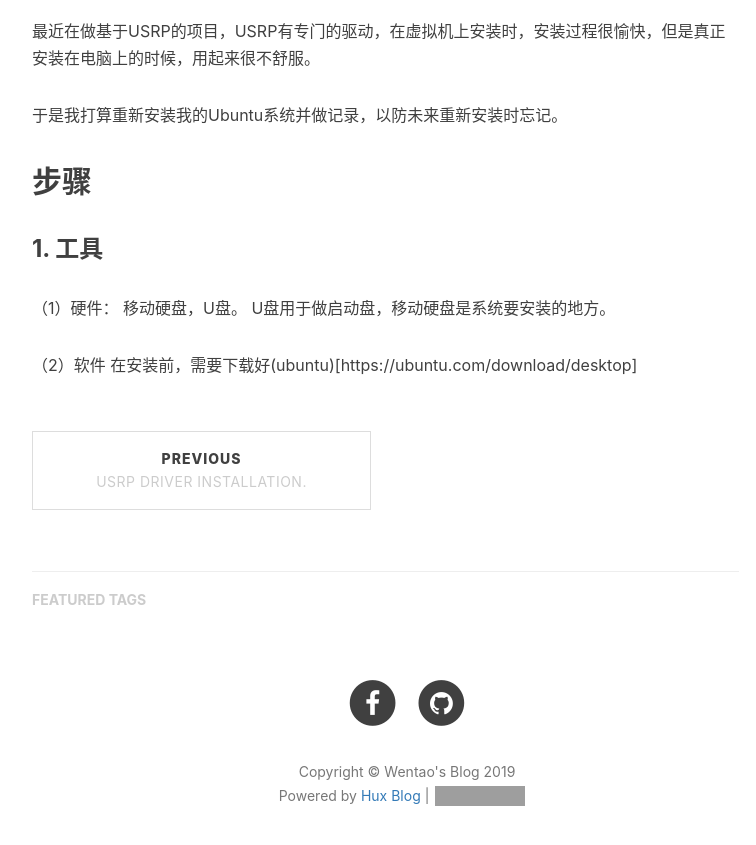
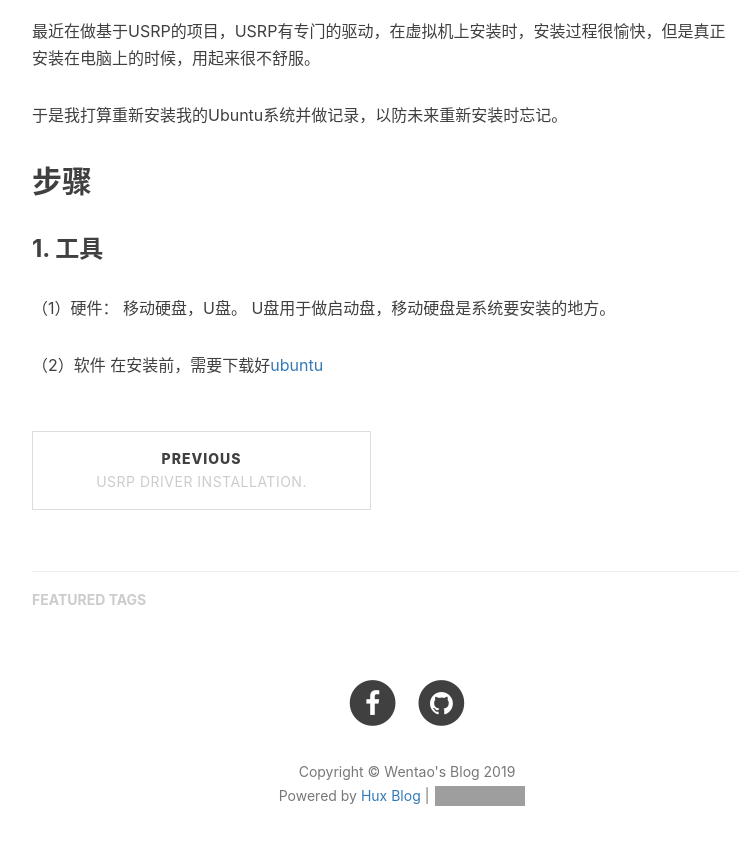
Before and after one commit to csxmt123/zhouwt612.github.io, a Jekyll site: the page built from _posts/2019-07-23-移动硬盘上安装ubuntu系统.md, in a window 1280 px wide and 900 px high, scrolled down 768 px. Shown: the top 845 px of the window, without its empty margins (233-989 px from the left). Built offline with Jekyll 4.4.1, drawn with Linux system fonts in a browser that asks for light colours; nearby versions of some CDN libraries; our own code applies the rules of GitHub Pages for plain Markdown files; comment, search, counter and statistics services are not loaded; grey boxes are pictures that could not be loaded.

Commit message:
Update 2019-07-23-移动硬盘上安装ubuntu系统.md

```diff
--- a/_posts/2019-07-23-移动硬盘上安装ubuntu系统.md
+++ b/_posts/2019-07-23-移动硬盘上安装ubuntu系统.md
@@ -24,4 +24,4 @@ tags:
 U盘用于做启动盘，移动硬盘是系统要安装的地方。
 
 （2）软件
-在安装前，需要下载好(ubuntu)[https://ubuntu.com/download/desktop]
+在安装前，需要下载好[ubuntu](https://ubuntu.com/download/desktop)
```
